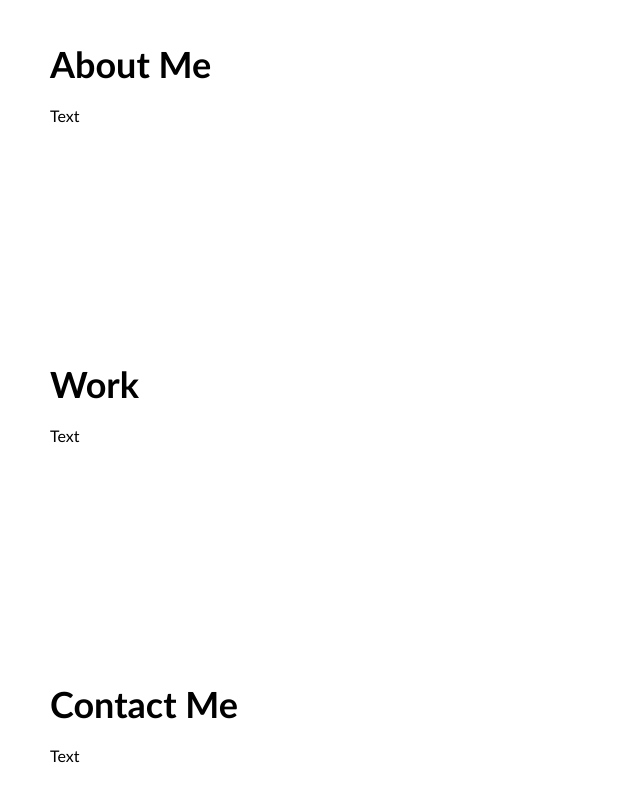
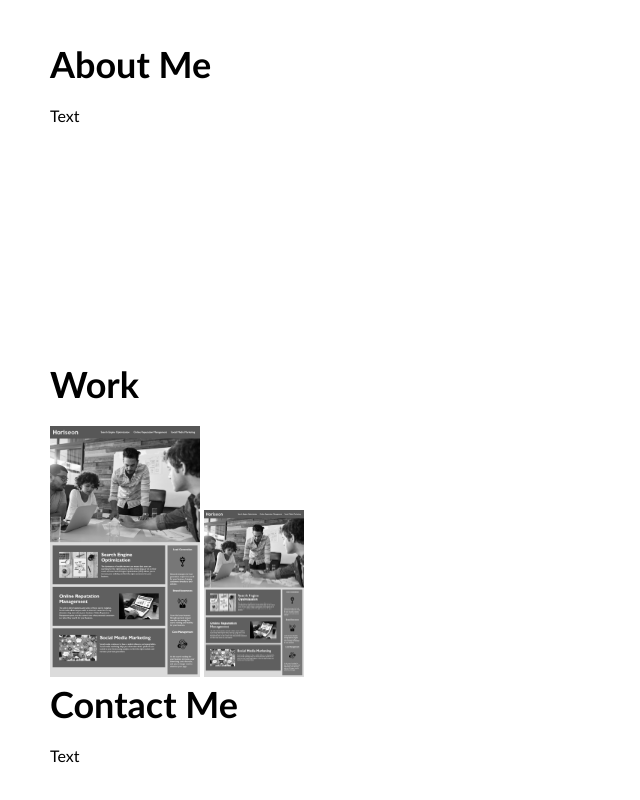
Before and after one commit to aalexandr6/Portfolio, a plain HTML site: page index.html in a window 1280 px wide. Shown: the part 1080-1880 px from the top of the page, without its empty margins (0-640 px from the left). Drawn offline with Linux system fonts and the light colour scheme.

Commit message:
addingwork

```diff
--- a/index.html
+++ b/index.html
@@ -8,7 +8,7 @@
 </head>
 <body>
     <div class="detel">
-        <h1>Hi I'm Aaron <span>Padilla</span></h1>
+        <h1>Hi, I'm Aaron <span>Padilla</span></h1>
         <p>This is my Portfolio website to show you more about me 😎
         </p>
     </div>
@@ -30,7 +30,7 @@
             </div>
     </div>
     <div class="content">
-        <div id="About Me" class="About-Me">
+        <div id="About-Me" class="About-Me">
             <h2>About Me</h2>
             <p>
                 Text
@@ -38,9 +38,8 @@
             </div>
         <div id="Work" class="Work">
             <h2>Work</h2>
-            <p>
-               Text
-            </p>
+            <a href="https://aalexandr6.github.io/Challenge/"><img src="images/horiseon.png" id="challenge"></img></a>
+                <a href="https://aalexandr6.github.io/Challenge/"><img src="images/horiseon.png" class="challenge2"></img></a>
             </div>
         <div id="Contact-Me" class="Contact-Me">
             <h2>Contact Me</h2>
--- a/style.css
+++ b/style.css
@@ -104,6 +104,7 @@ body {
 .Contact-Me h2 {
     margin-bottom: 20px;
     font-size: 36px;
+    position:relative;
 }
 
 .detel{
@@ -135,3 +136,25 @@ body {
     margin: 30px 0;
     border-radius: 5px;
 }
+
+#challenge{
+    width: 150px;
+}
+
+.challenge2{
+width: 100px;
+}
+
+img{
+    filter: grayscale(100%);
+    -webkit-filter: grayscale(100%);
+    -webkit-transition: all 1s ease;
+    }
+
+img:hover{
+    filter: grayscale(0%);
+    filter: gray;
+    -webkit-filter: grayscale(0%);
+    filter: none;
+    transition: 1s ease;
+    }
```
Also changed, not shown: images/horiseon.png (added), 1 other file.
